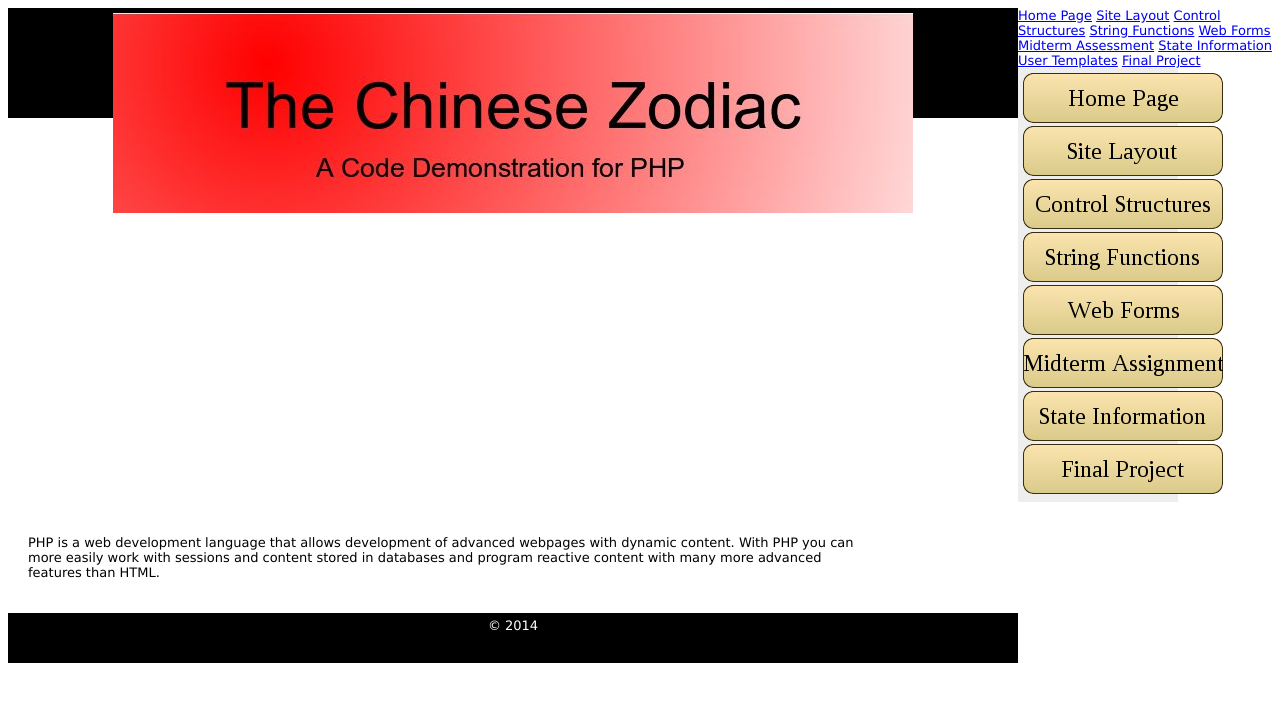
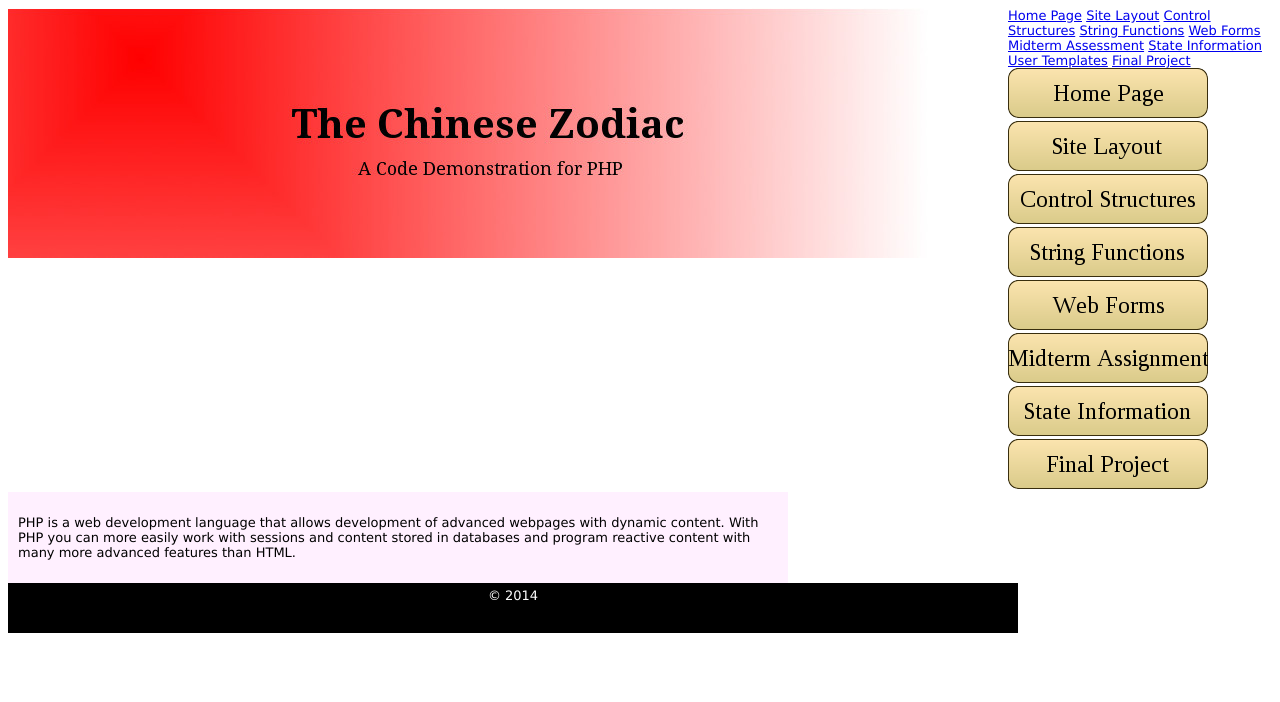
Before and after one commit to rothgar/msit570, a PHP site: page / in a window 1280 px wide. Shown: the top 702 px of the page. Run offline with PHP 8.4, Linux system fonts and the light colour scheme; some libraries are stand-ins or nearby versions.

Commit message:
cleaned up formatting and layout

```diff
--- a/ChineseZodiac/style.css
+++ b/ChineseZodiac/style.css
@@ -7,39 +7,37 @@ body {
 p {
   padding: 10px;
 }
+#wrapper {
+    margin: 0 auto;
+    width: 1000px;
+}
 #header {
     float: left;
-    height: 100px;
+    height: 250px;
     width: 1000px;
-    background-color:black;
-    color:white;
     text-align:center;
-    padding:5px;
 }
 #textnav {
     float: left;
     height: 40px;
     width: 1000px;
     text-align:center;
-    padding:5px;
+}
+#section {
+    background-color:#FFF0FF;
+    width: 780px;
+    float:left;
 }
 #btnnav {
-    background-color:#eeeeee;
-    width:150px;
-    float:left;
-    padding:5px;
-}
-#section {
-    width:850px;
-    float:left;
-    padding:10px;
+    width: 220px;
+    float: left;
 }
 #footer {
     height: 40px;
     width: 1000px;
     background-color:black;
     color:white;
-    clear:both;
     text-align:center;
     padding:5px;
+    clear:both;
 }
```
Also changed, not shown: ChineseZodiac/images/banner.jpg, 1 other file.
